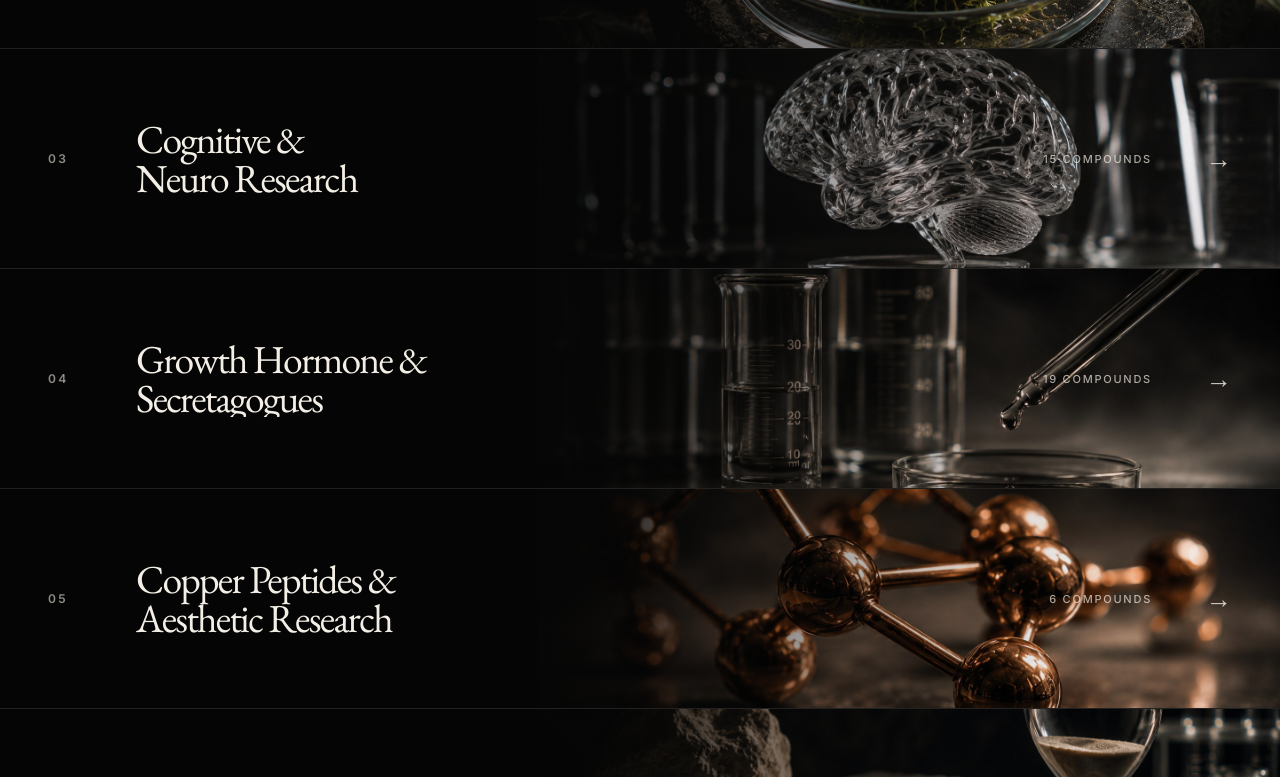
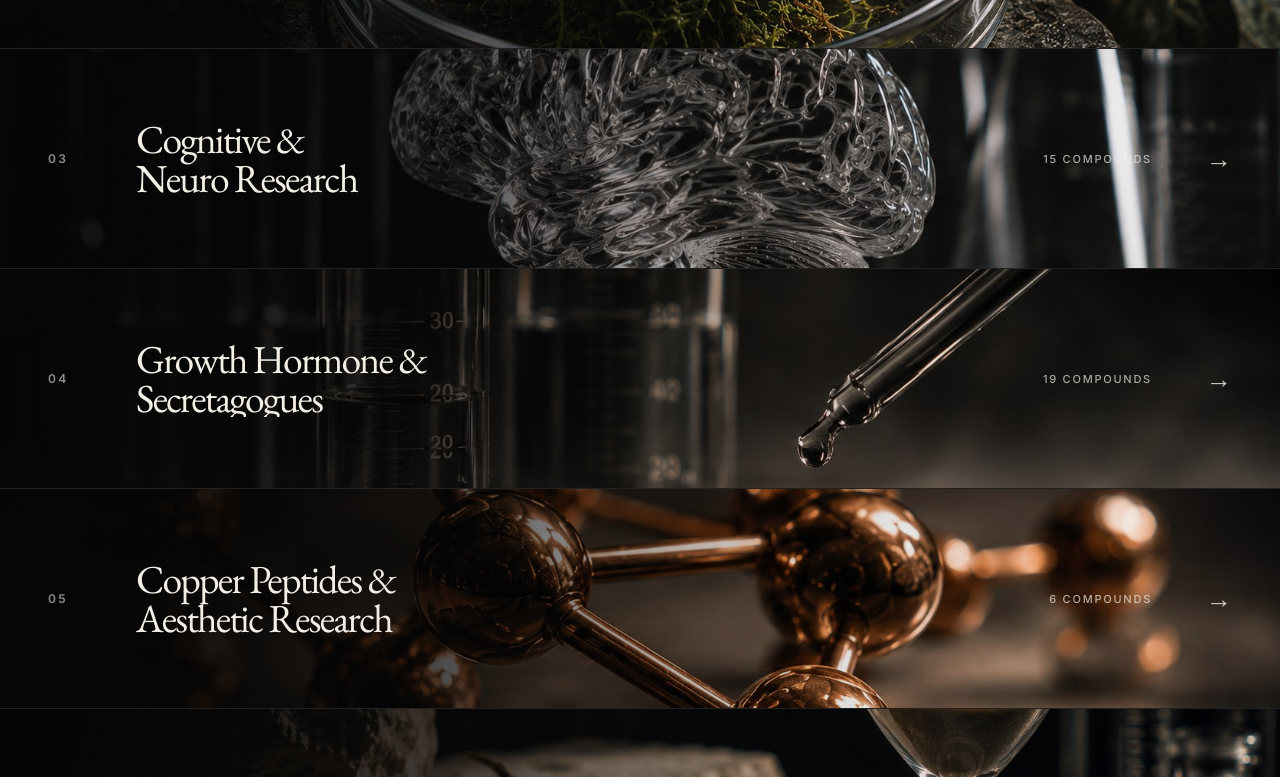
Before and after one commit to BrazoBZL/auralabs-site, a plain HTML site: page catalog.html in a window 1280 px wide. Shown: the part 718-1495 px from the top of the page. Drawn offline with nearby package versions, Linux system fonts and the light colour scheme.

Commit message:
Fix: image spans full row width, gradient overlay creates readability

```diff
--- a/compound-gateway.css
+++ b/compound-gateway.css
@@ -92,14 +92,11 @@
   overflow: hidden;    /* clips media to row bounds */
 }
 
-/* ── MEDIA LAYER — right 55% of row, image is row background not a thumbnail ── */
+/* ── MEDIA LAYER — full-width row background, image is the canvas ── */
 
 .catalog-v2__media {
   position: absolute;
-  top: 0;
-  right: 0;
-  bottom: 0;
-  width: 58%;   /* occupies right ~58% of the row */
+  inset: 0;
   z-index: 0;
 }
 
@@ -111,7 +108,7 @@
   object-position: center;
 }
 
-/* ── OVERLAY LAYER — long dissolve from full-dark left into transparent right ── */
+/* ── OVERLAY LAYER — gradient creates readability, image remains visible beneath ── */
 
 .catalog-v2__overlay {
   position: absolute;
@@ -119,11 +116,11 @@
   z-index: 1;
   background: linear-gradient(
     90deg,
-    #050505 0%,          /* solid dark — left text zone */
-    #050505 36%,         /* hold dark through number + title */
-    rgba(5, 5, 5, 0.85) 48%,
-    rgba(5, 5, 5, 0.40) 62%,
-    rgba(5, 5, 5, 0.10) 78%,
+    rgba(5, 5, 5, 0.96) 0%,
+    rgba(5, 5, 5, 0.90) 18%,
+    rgba(5, 5, 5, 0.72) 34%,
+    rgba(5, 5, 5, 0.40) 48%,
+    rgba(5, 5, 5, 0.12) 62%,
     rgba(5, 5, 5, 0.00) 100%
   );
   pointer-events: none;
```
